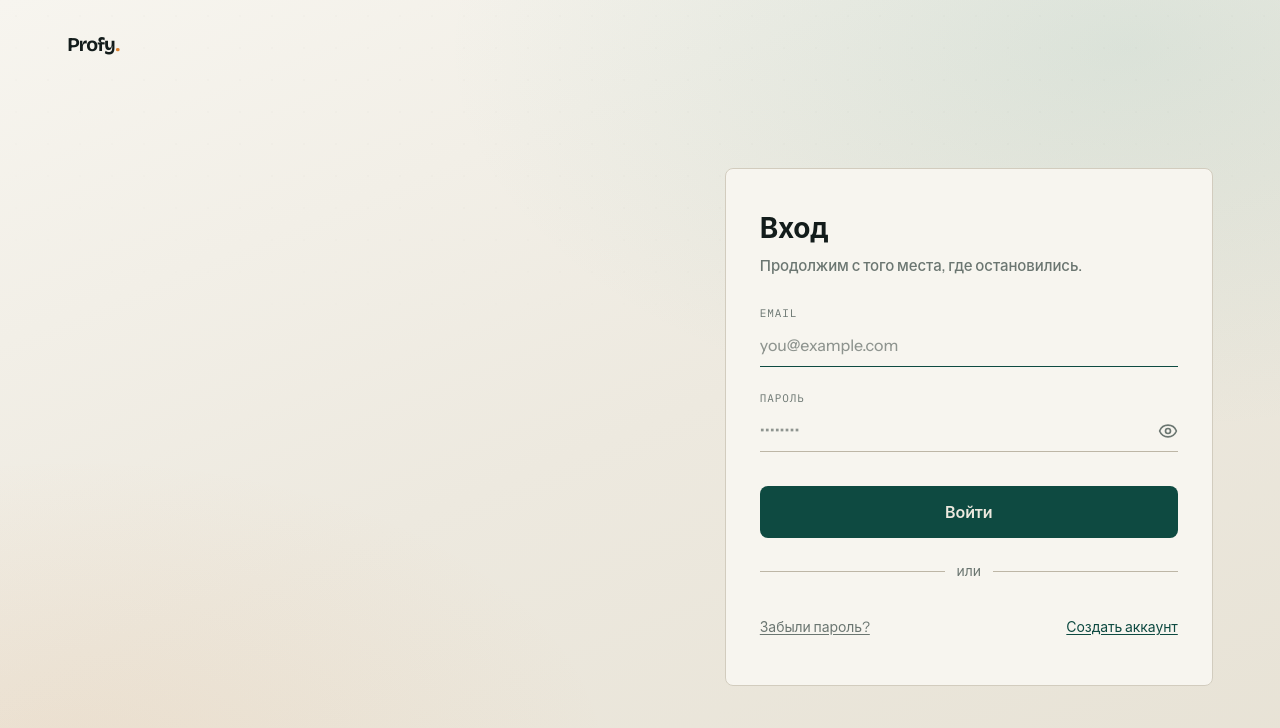
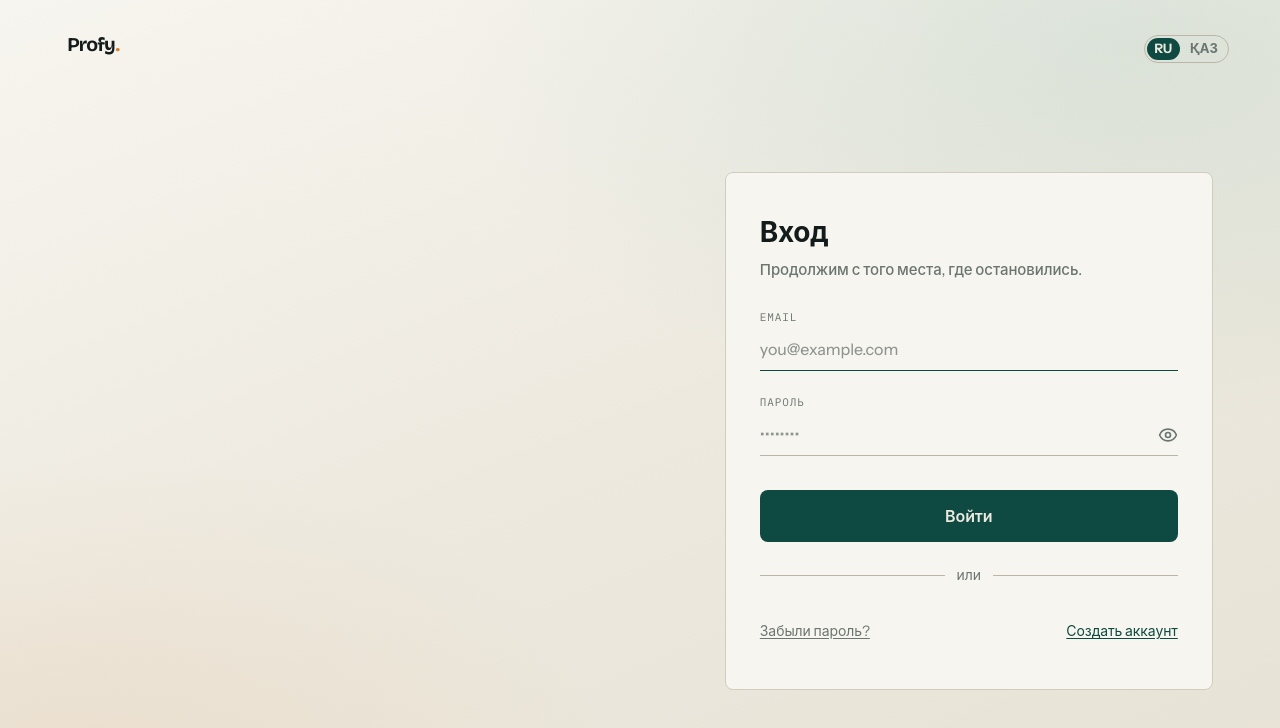
Before and after one commit to NewLevelHub/Profy-Frontend, a React (Vite) app: page /login in a window 1280 px wide. Shown: the top 728 px of the page. Built offline with nearby package versions, Linux system fonts and the light colour scheme; no server answers.

Commit message:
feat: enable Kazakh localization by adding 'kk' to supported languages

```diff
--- a/src/shared/i18n/index.ts
+++ b/src/shared/i18n/index.ts
@@ -84,8 +84,7 @@ void i18next.use(initReactI18next).init({
   lng: resolveLocale(readPersistedLocale()),
   fallbackLng: DEFAULT_LOCALE,
   postProcess: PSEUDO ? ['pseudo'] : [],
-  // KZ-603 adds 'kk' to SUPPORTED_LOCALES; until then a stale persisted "kk"
-  // (or a kk browser) still resolves to "ru" here.
+  // ['ru', 'kk'] since KZ-603. `revert` that change to drop back to ['ru'].
   supportedLngs: [...SUPPORTED_LOCALES],
   ns: [...NAMESPACES],
   defaultNS: 'common',
--- a/src/shared/store/locale.ts
+++ b/src/shared/store/locale.ts
@@ -11,17 +11,18 @@ export type Locale = 'ru' | 'kk';
 export const KNOWN_LOCALES: readonly Locale[] = ['ru', 'kk'];
 
 /**
- * Locales actually offered to the user right now. KZ-603 adds 'kk'. Until then
- * the LanguageSwitcher renders nothing and i18next only ever sees 'ru'.
+ * Locales actually offered to the user right now. KZ-603 (2026-09-08) added
+ * 'kk' — no feature flag. `revert` that change to go back to ['ru'] and the
+ * LanguageSwitcher hides itself again.
  */
-export const SUPPORTED_LOCALES: readonly Locale[] = ['ru'];
+export const SUPPORTED_LOCALES: readonly Locale[] = ['ru', 'kk'];
 
 export const DEFAULT_LOCALE: Locale = 'ru';
 
 /**
- * Whether the user is offered a language choice at all. `false` until KZ-603
- * adds 'kk' to SUPPORTED_LOCALES — until then the LanguageSwitcher and its
- * host rows render nothing.
+ * Whether the user is offered a language choice at all. `true` since KZ-603
+ * added 'kk' to SUPPORTED_LOCALES — drives whether the LanguageSwitcher and
+ * its host rows render.
  */
 export const LOCALE_SWITCH_ENABLED = SUPPORTED_LOCALES.length > 1;
 
--- a/src/shared/ui/LanguageSwitcher.tsx
+++ b/src/shared/ui/LanguageSwitcher.tsx
@@ -17,8 +17,8 @@ import {
 // translatable UI copy.
 const LABEL: Record<Locale, string> = { ru: 'RU', kk: 'ҚАЗ' };
 
-// Locales actually offered right now. While this has ≤1 entry (before KZ-603
-// adds 'kk' to SUPPORTED_LOCALES) the component renders nothing.
+// Locales actually offered right now — ['ru', 'kk'] since KZ-603. If this ever
+// has ≤1 entry (KZ-603 reverted) the component renders nothing.
 const OPTIONS = KNOWN_LOCALES.filter((l) => (SUPPORTED_LOCALES as readonly string[]).includes(l));
 
 export interface LanguageSwitcherProps {
```
Also changed, not shown: 1 other file (tests, documents, lock files or other folders).
